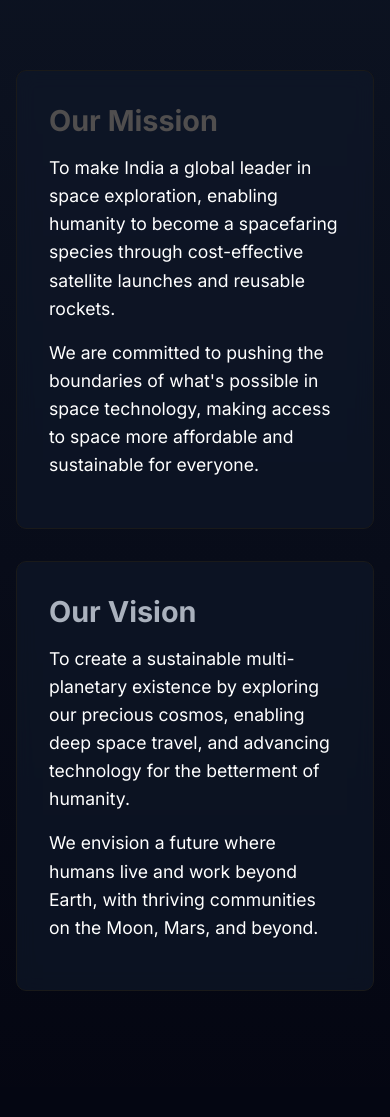
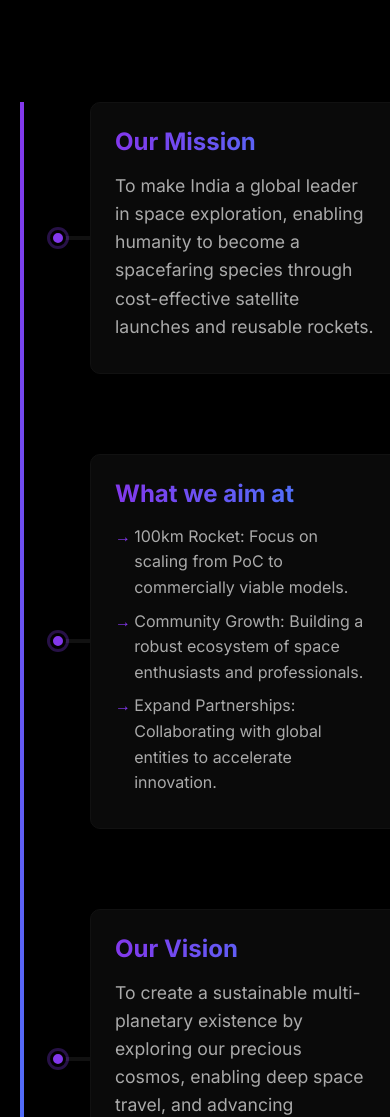
Before and after one commit to AnshSoni0403/3Space, a Next.js app: page /about in a window 390 px wide. Shown: the part 448-1565 px from the top of the page. Built offline with nearby package versions, Linux system fonts and the light colour scheme.

Commit message:
mission vision ladder

```diff
--- a/app/about/page.tsx
+++ b/app/about/page.tsx
@@ -6,8 +6,49 @@ import styles from "@/styles/About.module.css"
 import Footer from "@/components/Footer"
 import { Users, Rocket, Globe, Award, Target, Zap } from "lucide-react"
 import Navbar from "@/components/Navbar"
+import { useEffect, useState } from "react"
 
 export default function AboutPage() {
+  const [scrollY, setScrollY] = useState(0)
+
+  useEffect(() => {
+    const handleScroll = () => {
+      setScrollY(window.scrollY)
+    }
+
+    window.addEventListener("scroll", handleScroll)
+    return () => window.removeEventListener("scroll", handleScroll)
+  }, [])
+
+  const missionSteps = [
+    {
+      title: "Our Mission",
+      content: "To make India a global leader in space exploration, enabling humanity to become a spacefaring species through cost-effective satellite launches and reusable rockets."
+    },
+    {
+      title: "What we aim at",
+      content: [
+        "100km Rocket: Focus on scaling from PoC to commercially viable models.",
+        "Community Growth: Building a robust ecosystem of space enthusiasts and professionals.",
+        "Expand Partnerships: Collaborating with global entities to accelerate innovation."
+      ]
+    }
+  ]
+
+  const visionSteps = [
+    {
+      title: "Our Vision",
+      content: "To create a sustainable multi-planetary existence by exploring our precious cosmos, enabling deep space travel, and advancing technology for the betterment of humanity."
+    },
+    {
+      title: "What we do",
+      content: [
+        "Making Space Exploration Affordable, Accessible, and Sustainable.",
+        "We provide affordable satellite launches, focusing on reusable rockets and self-landing cryogenic engine technology for scalability."
+      ]
+    }
+  ]
+
   return (
     <>
       <ParallaxBackground />
@@ -27,43 +68,69 @@ export default function AboutPage() {
         </div>
       </section>
 
-      <section className={`section ${styles.missionSection}`}>
-        <div className="container">
-          <div className="grid grid-2">
+      <section className={`section ${styles.timelineSection}`}>
+        <div className={styles.timelineContainer}>
+          <div className={styles.timelineLine}>
+            <div
+              className={styles.timelineProgress}
+              style={{ height: `${Math.min((scrollY - 300) / 500 * 100, 100)}%` }}
+            />
+          </div>
+
+          {/* Left Side - Mission */}
+          <div className={styles.timelineLeft}>
+            {missionSteps.map((step, index) => (
               <motion.div
-              className={styles.missionCard}
+                key={`mission-${index}`}
+                className={styles.timelineStep}
                 initial={{ opacity: 0, x: -50 }}
                 whileInView={{ opacity: 1, x: 0 }}
-              transition={{ duration: 0.6 }}
-              viewport={{ once: true }}
+                transition={{ duration: 0.7, delay: index * 0.2 }}
+                viewport={{ once: true, margin: "-100px" }}
               >
-              <h2>Our Mission</h2>
-              <p>
-                To make India a global leader in space exploration, enabling humanity to become a spacefaring species
-                through cost-effective satellite launches and reusable rockets.
-              </p>
-              <p>
-                We are committed to pushing the boundaries of what's possible in space technology, making access to
-                space more affordable and sustainable for everyone.
-              </p>
+                <div className={styles.timelineStepContent}>
+                  <h2>{step.title}</h2>
+                  {typeof step.content === 'string' ? (
+                    <p>{step.content}</p>
+                  ) : (
+                    <ul>
+                      {step.content.map((item, idx) => (
+                        <li key={idx}>{item}</li>
+                      ))}
+                    </ul>
+                  )}
+                </div>
+                <div className={styles.timelinePoint}></div>
               </motion.div>
+            ))}
+          </div>
+
+          {/* Right Side - Vision */}
+          <div className={styles.timelineRight}>
+            {visionSteps.map((step, index) => (
               <motion.div
-              className={styles.visionCard}
+                key={`vision-${index}`}
+                className={styles.timelineStep}
                 initial={{ opacity: 0, x: 50 }}
                 whileInView={{ opacity: 1, x: 0 }}
-              transition={{ duration: 0.6 }}
-              viewport={{ once: true }}
+                transition={{ duration: 0.7, delay: 0.3 + index * 0.2 }}
+                viewport={{ once: true, margin: "-100px" }}
               >
-              <h2>Our Vision</h2>
-              <p>
-                To create a sustainable multi-planetary existence by exploring our precious cosmos, enabling deep space
-                travel, and advancing technology for the betterment of humanity.
-              </p>
-              <p>
-                We envision a future where humans live and work beyond Earth, with thriving communities on the Moon,
-                Mars, and beyond.
-              </p>
+                <div className={styles.timelinePoint}></div>
+                <div className={styles.timelineStepContent}>
+                  <h2>{step.title}</h2>
+                  {typeof step.content === 'string' ? (
+                    <p>{step.content}</p>
+                  ) : (
+                    <ul>
+                      {step.content.map((item, idx) => (
+                        <li key={idx}>{item}</li>
+                      ))}
+                    </ul>
+                  )}
+                </div>
               </motion.div>
+            ))}
           </div>
         </div>
       </section>
@@ -241,9 +308,7 @@ export default function AboutPage() {
         </div>
       </section>
 
-
       <Footer/>
     </>
-
   )
 }
--- a/components/Navbar.tsx
+++ b/components/Navbar.tsx
@@ -66,10 +66,11 @@ export default function Navbar() {
           {isDropdownOpen && (
             <div className={styles.desktopNavDropdown} id="desktop-nav-dropdown">
               <Link href="/" className={styles.navLink} onClick={handleLinkClick}>Home</Link>
+              <Link href="/about" className={styles.navLink} onClick={handleLinkClick}>About</Link>
               <Link href="/products" className={styles.navLink} onClick={handleLinkClick}>Products</Link>
               <Link href="/blogs" className={styles.navLink} onClick={handleLinkClick}>Blogs</Link>
               <Link href="/careers" className={styles.navLink} onClick={handleLinkClick}>Careers</Link>
-              <Link href="/about" className={styles.navLink} onClick={handleLinkClick}>About</Link>
+
             </div>
           )}
         </nav>
@@ -88,10 +89,11 @@ export default function Navbar() {
           {isDropdownOpen && (
             <div className={styles.mobileNavDropdown} id="mobile-nav-dropdown">
               <Link href="/" className={styles.navLink} onClick={handleLinkClick}>Home</Link>
+              <Link href="/about" className={styles.navLink} onClick={handleLinkClick}>About</Link>
               <Link href="/products" className={styles.navLink} onClick={handleLinkClick}>Products</Link>
               <Link href="/blogs" className={styles.navLink} onClick={handleLinkClick}>Blogs</Link>
               <Link href="/careers" className={styles.navLink} onClick={handleLinkClick}>Careers</Link>
-              <Link href="/about" className={styles.navLink} onClick={handleLinkClick}>About</Link>
+
             </div>
           )}
         </nav>
--- a/styles/About.module.css
+++ b/styles/About.module.css
@@ -29,57 +29,178 @@
   color: var(--text-secondary);
 }
 
-.missionSection {
+/* Timeline Section Styles - Alternating Ladder Form */
+.timelineSection {
   position: relative;
   z-index: 2;
-  background: linear-gradient(to bottom, rgba(15, 23, 41, 0.8), rgba(5, 7, 20, 0.9));
-  padding: 6rem 0;
+  background: #000000;
+  padding: 8rem 0;
+  min-height: 100vh;
 }
 
-.missionCard,
-.visionCard {
-  background-color: rgba(15, 23, 41, 0.7);
+.timelineContainer {
+  position: relative;
+  max-width: 1200px;
+  margin: 0 auto;
+}
+
+.timelineLine {
+  position: absolute;
+  width: 4px;
+  background-color: #111;
+  height: 100%;
+  left: 50%;
+  transform: translateX(-50%);
+  z-index: 1;
+}
+
+.timelineProgress {
+  position: absolute;
+  width: 4px;
+  background: linear-gradient(to bottom, #8338ec, #3a86ff);
+  top: 0;
+  left: 0;
+  transition: height 0.3s ease;
+}
+
+/* Alternating Ladder Layout */
+.timelineStep {
+  position: relative;
+  display: flex;
+  width: 100%;
+  min-height: 150px;
+  margin-bottom: 80px;
+}
+
+.timelineStep:nth-child(odd) {
+  justify-content: flex-start;
+}
+
+.timelineStep:nth-child(even) {
+  justify-content: flex-end;
+}
+
+.timelinePoint {
+  position: absolute;
+  width: 16px;
+  height: 16px;
+  border-radius: 50%;
+  background: #8338ec;
+  border: 3px solid #000;
+  box-shadow: 0 0 0 3px rgba(131, 56, 236, 0.3);
+  z-index: 2;
+  left: 50%;
+  top: 50%;
+  transform: translate(-50%, -50%);
+}
+
+/* Horizontal connector lines */
+.timelineStep::before {
+  content: "";
+  position: absolute;
+  height: 4px;
+  background-color: #111;
+  top: 50%;
+  transform: translateY(-50%);
+  z-index: 1;
+}
+
+.timelineStep:nth-child(odd)::before {
+  right: 50%;
+  left: calc(42% - 25px);
+}
+
+.timelineStep:nth-child(even)::before {
+  left: 50%;
+  right: calc(42% - 25px);
+}
+
+.timelineStepContent {
+  background-color: #0A0A0A;
   border-radius: 10px;
   padding: 2rem;
-  height: 100%;
-  border: 1px solid var(--border);
-  backdrop-filter: blur(10px);
+  width: 42%;
+  border: 1px solid #111;
+  box-shadow: 0 5px 15px rgba(0, 0, 0, 0.5);
 }
 
-.missionCard h2,
-.visionCard h2 {
-  font-size: 2rem;
+.timelineStepContent h2 {
+  font-size: 1.8rem;
   margin-bottom: 1rem;
-  color: var(--primary);
+  background: linear-gradient(to right, #8338ec, #3a86ff);
+  -webkit-background-clip: text;
+  background-clip: text;
+  color: transparent;
 }
 
-.visionCard h2 {
-  color: var(--secondary);
+.timelineStepContent p {
+  font-size: 1.1rem;
+  line-height: 1.6;
+  color: #aaa;
+  margin-bottom: 0.5rem;
 }
 
-.missionCard p,
-.visionCard p {
-  font-size: 1.1rem;
-  line-height: 1.6;
-  margin-bottom: 1rem;
+.timelineStepContent ul {
+  padding-left: 1.2rem;
+  list-style-type: none;
 }
 
+.timelineStepContent li {
+  font-size: 1rem;
+  line-height: 1.6;
+  color: #aaa;
+  margin-bottom: 0.5rem;
+  position: relative;
+}
+
+.timelineStepContent li::before {
+  content: "→";
+  position: absolute;
+  left: -1.2rem;
+  color: #8338ec;
+}
+
+/* Add arrow tips to the content boxes */
+.timelineStep:nth-child(odd) .timelineStepContent::after {
+  content: "";
+  position: absolute;
+  right: -10px;
+  top: 50%;
+  transform: translateY(-50%);
+  border-width: 10px 0 10px 10px;
+  border-style: solid;
+  border-color: transparent transparent transparent #0A0A0A;
+}
+
+.timelineStep:nth-child(even) .timelineStepContent::after {
+  content: "";
+  position: absolute;
+  left: -10px;
+  top: 50%;
+  transform: translateY(-50%);
+  border-width: 10px 10px 10px 0;
+  border-style: solid;
+  border-color: transparent #0A0A0A transparent transparent;
+}
+
+/* Values Section */
 .valuesSection {
   position: relative;
   z-index: 2;
-  background-color: rgba(5, 7, 20, 0.9);
+  background-color: #000000;
 }
 
 .valueCard {
-  background-color: var(--card);
+  background-color: #0A0A0A;
   border-radius: 10px;
   padding: 2rem;
   text-align: center;
-  border: 1px solid var(--border);
+  border: 1px solid #111;
   height: 100%;
   display: flex;
   flex-direction: column;
   align-items: center;
+  box-shadow: 0 5px 15px rgba(0, 0, 0, 0.5);
 }
 
 .valueIcon {
@@ -97,29 +218,31 @@
 .valueCard h3 {
   font-size: 1.5rem;
   margin-bottom: 1rem;
-  color: var(--text-primary);
+  color: #fff;
 }
 
 .valueCard p {
   font-size: 1rem;
   line-height: 1.6;
-  color: var(--text-secondary);
+  color: #aaa;
 }
 
+/* Team Section */
 .teamSection {
   position: relative;
   z-index: 2;
-  background-color: rgba(15, 23, 41, 0.8);
+  background-color: #000000;
 }
 
 .teamCard {
-  background-color: var(--card);
+  background-color: #0A0A0A;
   border-radius: 10px;
   overflow: hidden;
-  border: 1px solid var(--border);
+  border: 1px solid #111;
   height: 100%;
   display: flex;
   flex-direction: column;
+  box-shadow: 0 5px 15px rgba(0, 0, 0, 0.5);
 }
 
 .teamImage {
@@ -141,12 +264,12 @@
 .teamCard h3 {
   font-size: 1.5rem;
   margin: 1.5rem 1.5rem 0.5rem;
-  color: var(--text-primary);
+  color: #fff;
 }
 
 .teamRole {
   font-size: 1rem;
-  color: var(--primary);
+  color: #8338ec;
   margin: 0 1.5rem 1rem;
   font-weight: 600;
 }
@@ -154,101 +277,46 @@
 .teamBio {
   font-size: 0.95rem;
   line-height: 1.6;
-  color: var(--text-secondary);
+  color: #aaa;
   margin: 0 1.5rem 1.5rem;
 }
 
-.historySection {
-  position: relative;
-  z-index: 2;
-  background-color: rgba(5, 7, 20, 0.9);
-}
-
-.timeline {
-  position: relative;
-  max-width: 800px;
-  margin: 0 auto;
-  padding: 2rem 0;
-}
-
-.timeline::before {
-  content: "";
-  position: absolute;
-  width: 2px;
-  background-color: var(--border);
-  top: 0;
-  bottom: 0;
-  left: 50%;
-  transform: translateX(-50%);
-}
-
-.timelineItem {
-  padding: 1rem 0;
-  position: relative;
-  width: 100%;
-  display: flex;
-  justify-content: center;
-}
-
-.timelineDate {
-  min-width: 120px;
-  padding: 0.5rem 1rem;
-  background-color: var(--primary);
-  color: var(--text-primary);
-  border-radius: 20px;
-  font-weight: 600;
-  text-align: center;
-  position: absolute;
-  left: 50%;
-  transform: translateX(-50%);
-  top: -10px;
-  z-index: 1;
-}
-
-.timelineContent {
-  width: 45%;
-  padding: 2rem;
-  background-color: var(--card);
-  border-radius: 10px;
-  border: 1px solid var(--border);
-  margin-top: 1.5rem;
-}
-
-.timelineItem:nth-child(odd) .timelineContent {
-  margin-right: 55%;
-}
-
-.timelineItem:nth-child(even) .timelineContent {
-  margin-left: 55%;
-}
-
-.timelineContent h3 {
-  font-size: 1.3rem;
-  margin-bottom: 0.5rem;
-  color: var(--text-primary);
-}
-
-.timelineContent p {
-  font-size: 1rem;
-  line-height: 1.6;
-  color: var(--text-secondary);
+/* Responsive styles */
+@media (max-width: 992px) {
+  .timelineStepContent {
+    width: 80%;
+  }
 }
 
 @media (max-width: 768px) {
-  .timeline::before {
-    left: 30px;
+  .timelineLine {
+    left: 20px;
+    transform: none;
   }
 
-  .timelineDate {
-    left: 30px;
-    transform: none;
-    min-width: 100px;
+  .timelineStep {
+    justify-content: flex-start !important;
+    margin-left: 30px;
   }
 
-  .timelineContent {
+  .timelinePoint {
+    left: 20px !important;
+    transform: translateY(-50%);
+  }
+
+  .timelineStep::before {
+    left: 20px !important;
+    right: auto !important;
+    width: 40px;
+  }
+
+  .timelineStepContent {
+    margin-left: 60px !important;
     width: calc(100% - 80px);
-    margin-left: 80px !important;
-    margin-right: 0 !important;
+  }
+
+  .timelineStep .timelineStepContent::after {
+    display: none;
   }
 
   .heroContent h1 {
@@ -261,12 +329,11 @@
     font-size: 2.5rem;
   }
 
-  .missionCard h2,
-  .visionCard h2 {
-    font-size: 1.8rem;
+  .timelineStepContent h2 {
+    font-size: 1.5rem;
   }
 
-  .timelineContent {
+  .timelineStepContent {
     padding: 1.5rem;
   }
 }
```
Lines whose indentation alone changed are shown as unchanged.
